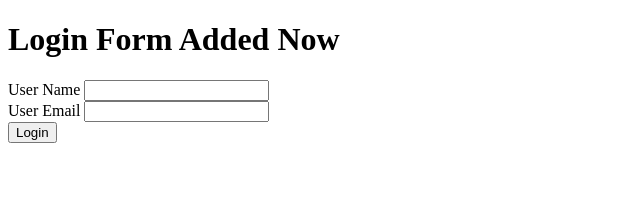
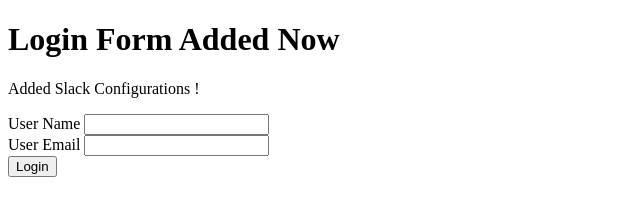
Before and after one commit to muraliveesambattu/cypress-slack-demo2, a website: page public/index.html in a window 1280 px wide. Shown: the whole page, without its empty margins (0-640 px from the left). Drawn offline with Linux system fonts and the light colour scheme.

Commit message:
Added Slack Communications

```diff
--- a/public/index.html
+++ b/public/index.html
@@ -32,6 +32,7 @@
 
   <main>
     <h1>Login Form Added Now</h1>
+    <p>Added Slack Configurations !</p>
     <form>
       <label>User Name </label>
       <input type="text" name="" id="" aria-label="User name "> <br>
```
